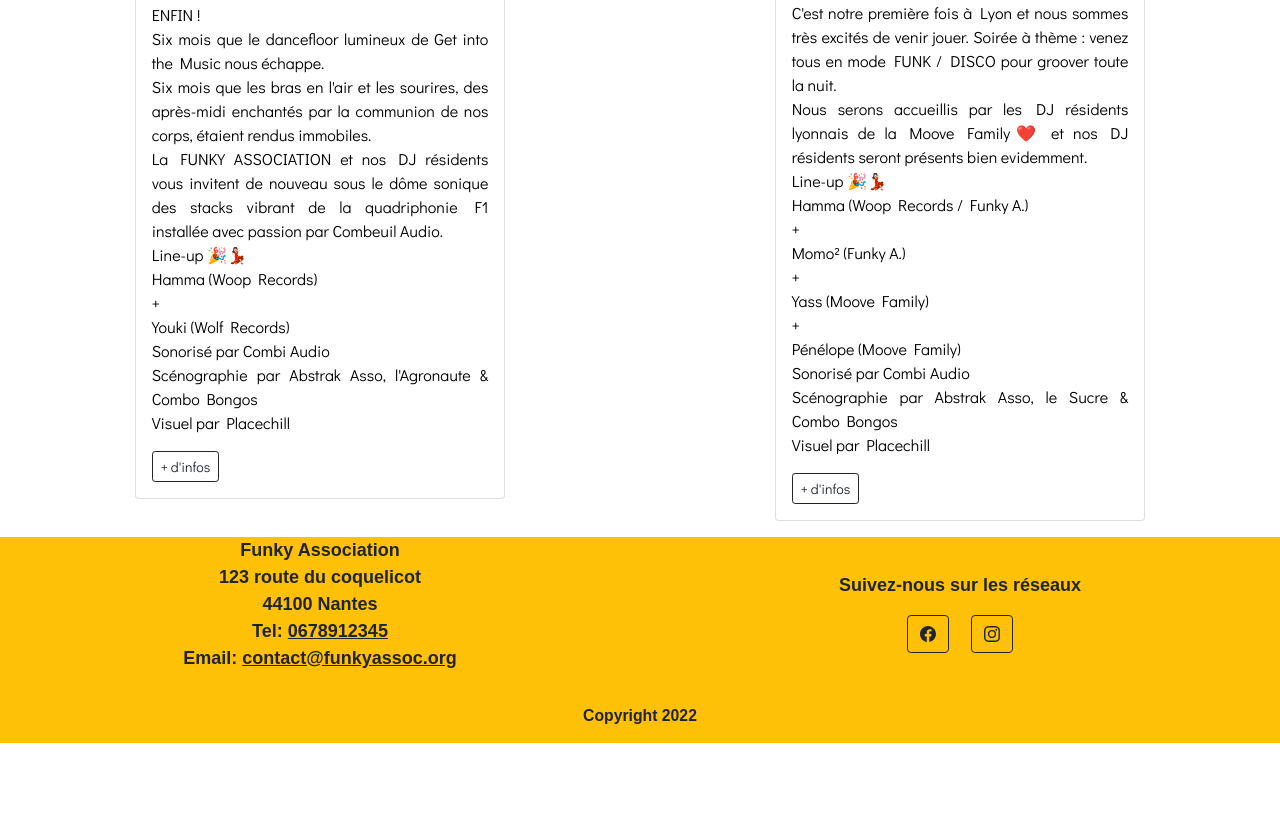
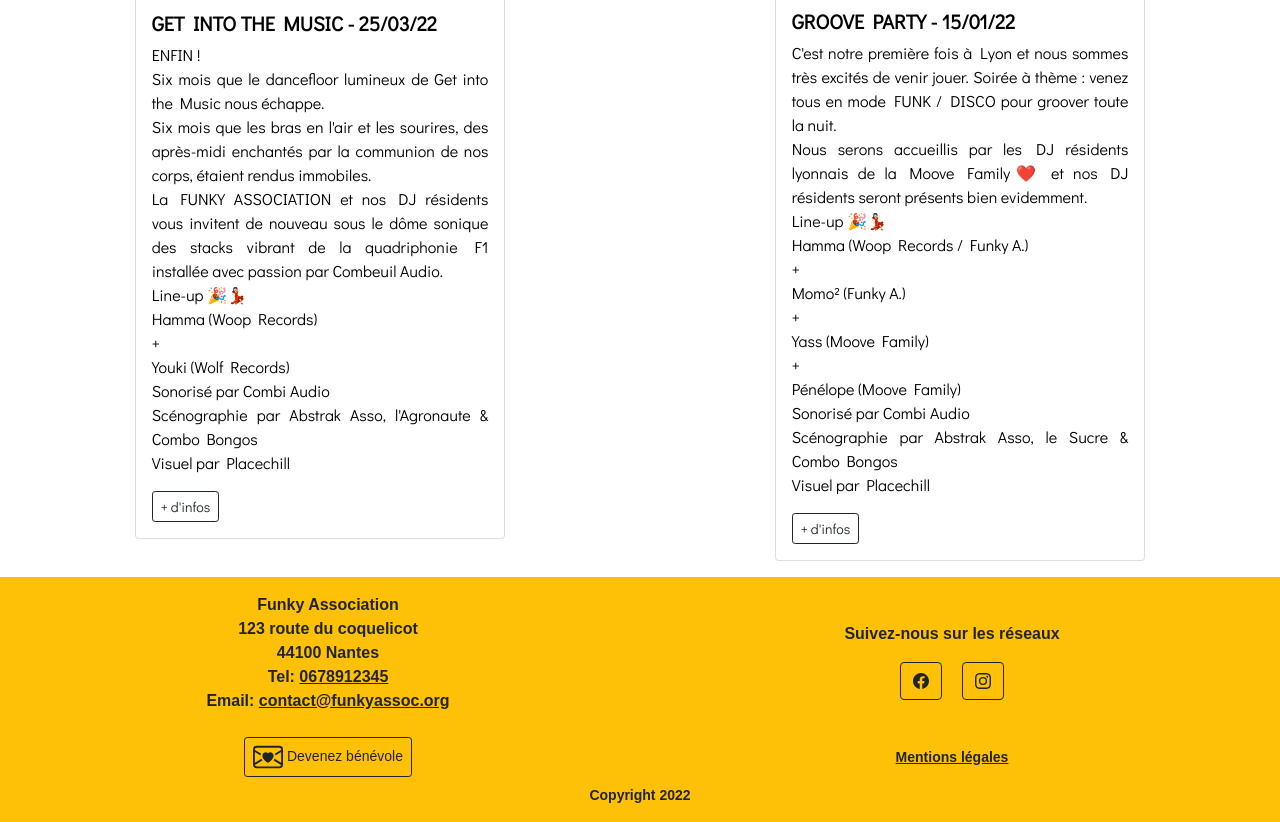
Before and after one commit to MorganeMbEv/funky_association, a plain HTML site: page event.html in a window 1280 px wide. Shown: the part 1867-2689 px from the top of the page. Before the commit the page ends 2610 px from the top, so only its background shows below. Drawn offline with nearby package versions, Linux system fonts and the light colour scheme; a web font is replaced by a local one.

Commit message:
Solves responsive issues on the card's of index page and add padding on the footer for the visual on IOS mobile

```diff
--- a/event.html
+++ b/event.html
@@ -83,7 +83,7 @@
           <h3 class="shadow p-3 m-5 bg-body rounded">Découvrez nos évènements</h3>
             <div class="text-center fs-5">
               <p>La Funky Association organise tout au long de l'année des évènements à travers toute
-              la France. <br> Vous trouverez sur cette page tous les prochains évènement et les évènements
+              la France. <br> Vous trouverez sur cette page tous les prochains évènements et les évènements
               passés de l'année 2022.</p>
             </div>
         </div>
@@ -350,7 +350,7 @@
 
 <!--Footer-->
   <footer>
-    <div class="bg-warning text-center text-dark">
+    <div class="bg-warning text-center text-dark p-3">
       <div class="container-fluid">
         <div class="row align-items-center">
           <div class="col">
@@ -373,7 +373,22 @@
             </button>
           </div>
         </div>
-        <div class="small p-3">Copyright 2022</div>
+        <div class="row align-items-center">
+          <div class="col">
+            <form class="form-inline">
+              <button type="button" class="btn btn-outline-dark btn-sm m-2" data-toggle="modal" data-target="#contactMe">
+                <svg xmlns="http://www.w3.org/2000/svg" width="30" height="30" fill="currentColor" class="bi bi-envelope-heart" viewBox="0 0 16 16">
+                  <path fill-rule="evenodd" d="M0 4a2 2 0 0 1 2-2h12a2 2 0 0 1 2 2v8a2 2 0 0 1-2 2H2a2 2 0 0 1-2-2V4Zm2-1a1 1 0 0 0-1 1v.217l3.235 1.94a2.76 2.76 0 0 0-.233 1.027L1 5.384v5.721l3.453-2.124c.146.277.329.556.55.835l-3.97 2.443A1 1 0 0 0 2 13h12a1 1 0 0 0 .966-.741l-3.968-2.442c.22-.28.403-.56.55-.836L15 11.105V5.383l-3.002 1.801a2.76 2.76 0 0 0-.233-1.026L15 4.217V4a1 1 0 0 0-1-1H2Zm6 2.993c1.664-1.711 5.825 1.283 0 5.132-5.825-3.85-1.664-6.843 0-5.132Z"/>
+                </svg>
+                Devenez bénévole
+              </button>
+            </form>
+          </div>
+          <div class="col">
+            <a href="#" class="small link-dark">Mentions légales</a>
+          </div>
+        </div>
+        <div class="small">Copyright 2022</div>
       </div>
     </div>
   </footer>
@@ -410,7 +425,7 @@
               id="message"
               rows="4"
               name="message"
-              placeholder="Proposez nous vos évènements ou un simple message d'encouragement :)"></textarea>
+              placeholder="Proposez nous vos évènements, devenez bénévole ou envoyez nous un simple message d'encouragement :)"></textarea>
             </div>
             <fieldset>
               <legend class="col-form-label">Je veux recevoir la newsletter de la Funky Association :</legend>
--- a/style.css
+++ b/style.css
@@ -1,4 +1,5 @@
 @import url('https://fonts.googleapis.com/css2?family=Allerta+Stencil&family=Didact+Gothic&family=Permanent+Marker&family=Yanone+Kaffeesatz:wght@300;400&display=swap');
+
 body {
   color: black;
   font-family: 'Allerta Stencil', sans-serif;
@@ -22,7 +23,7 @@ header {
   background-image: url(images/banner.PNG);
   background-size: cover;
   background-position: center center;
-  padding: min(90px) max(110px);
+  padding: 110px;
 }
 
 main {
@@ -34,5 +35,5 @@ main {
 }
 
 footer {
-  font-size: large;
+  font-size: medium;
 }
```
Also changed, not shown: glossaire.html (+18 -3 lines), index.html (+21 -6 lines).
